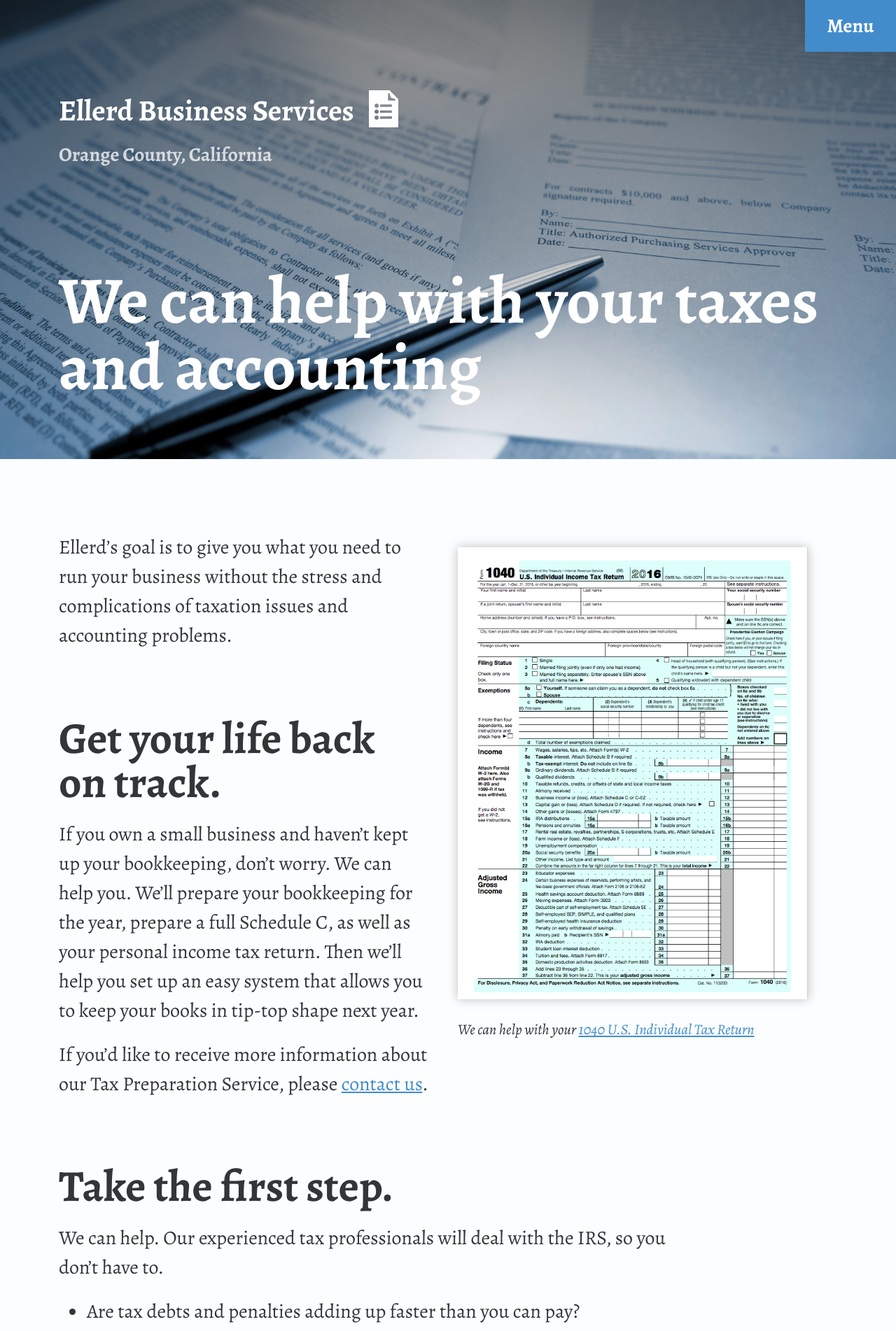
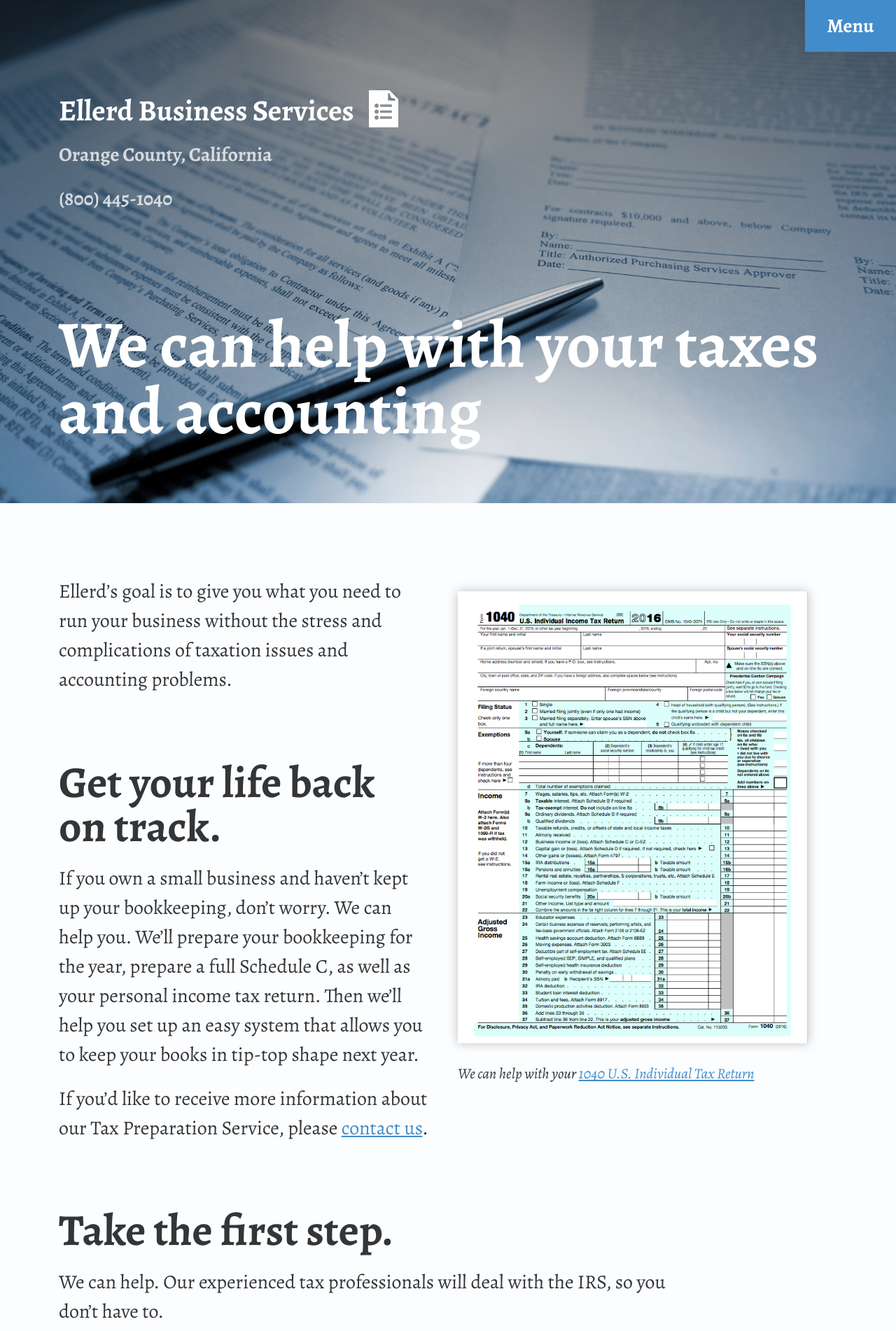
Before and after one commit to jimthoburn/ellerd, a Jekyll site: the page built from index.md, in a window 1280 px wide. Shown: the top 1902 px of the page at 70% size. Built offline with Jekyll 4.4.1, drawn with Linux system fonts in a browser that asks for light colours; some of the changed text lies outside the part shown.

Commit message:
Add phone at top

```diff
--- a/_layouts/default.html
+++ b/_layouts/default.html
@@ -53,7 +53,8 @@
       color: inherit;
       text-decoration: none;
     }
-    header h2 + p {
+    header .location,
+    header .phone {
       margin-top: 0.375em;
       font-family: "Alegreya", Georgia, serif;
       font-weight: bold;
@@ -320,7 +321,8 @@
   <header>
 
     <h2><a href="/">Ellerd Business Services</a></h2>
-    <p>Orange County, California</p>
+    <p class="location">Orange County, California</p>
+    <p class="phone">(800) 445-1040</p>
     <p class="action"><a href="#menu">Menu</a></p>
 
     <h1>{{ page.title }}</h1>
@@ -354,11 +356,11 @@
 
     <dl>
       <dt>Phone <em>(Toll-Free)</em></dt>
-      <dd>800-445-1040</dd>
+      <dd>(800) 445-1040</dd>
       <dt>Phone</dt>
-      <dd>714-847-5333</dd>
+      <dd>(714) 847-5333</dd>
       <dt>FAX</dt>
-      <dd>714-825-0578</dd>
+      <dd>(714) 825-0578</dd>
     </dl>
 
     <p class="action"><a href="">Back to top</a></p>
```
